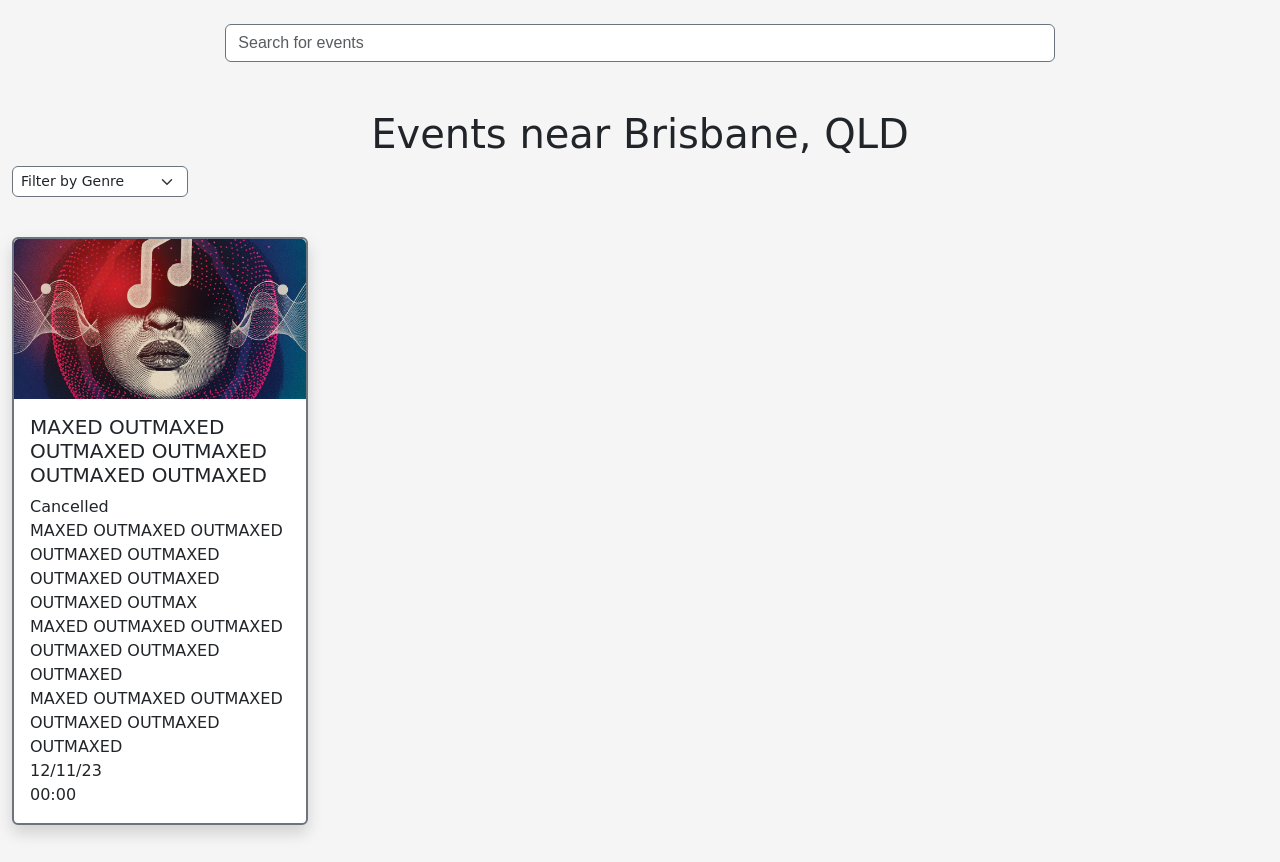
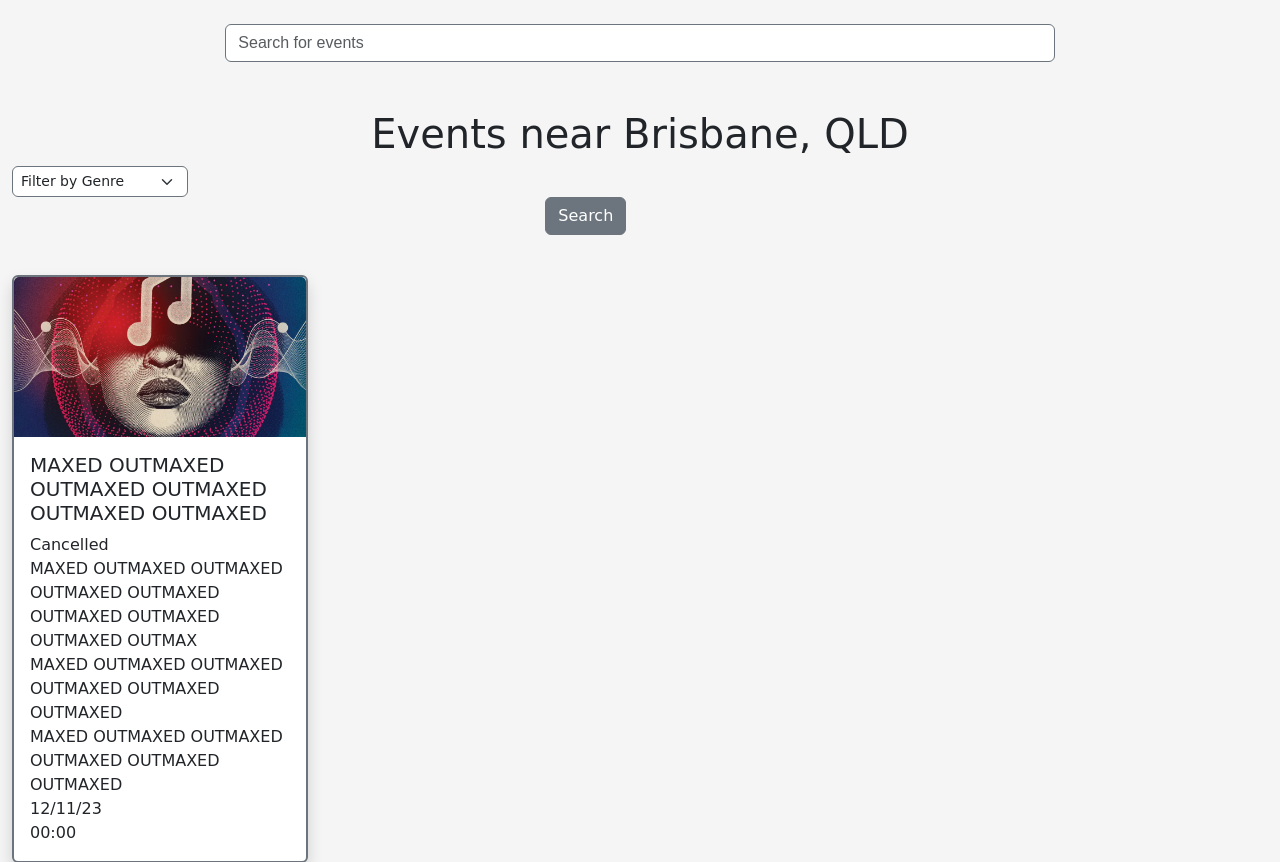
Before and after one commit to logankocon/iab207-group56, a Flask app: page / in a window 1280 px wide. Shown: the part 56-918 px from the top of the page. Run offline with Flask 3, Linux system fonts and the light colour scheme; some libraries are stand-ins or nearby versions; some web fonts are replaced.

Commit message:
re-added search (Sorry)

```diff
--- a/website/templates/index.html
+++ b/website/templates/index.html
@@ -35,6 +35,12 @@
                     <option value="Indie">Indie</option>
                     <option value="Other">Other</option>
                 </select>
+            </div>
+        </div>
+
+        <div class="row justify-content-center">
+            <div class="col-2">
+                <button type="submit" class="btn btn-secondary">Search</button>
             </div>
         </div>
     </form>
```
